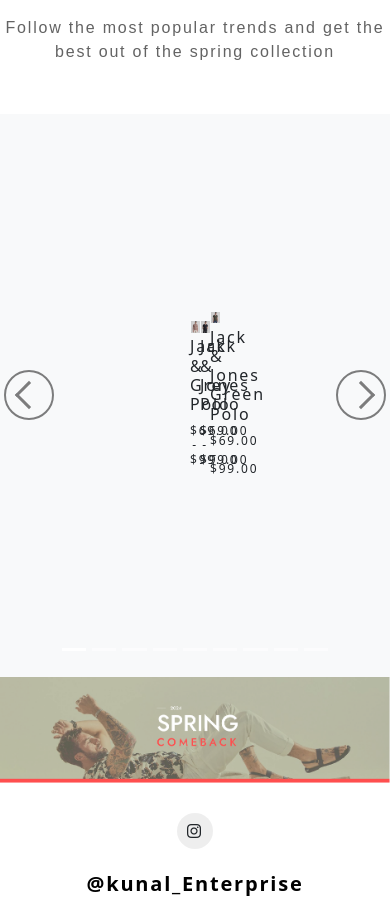
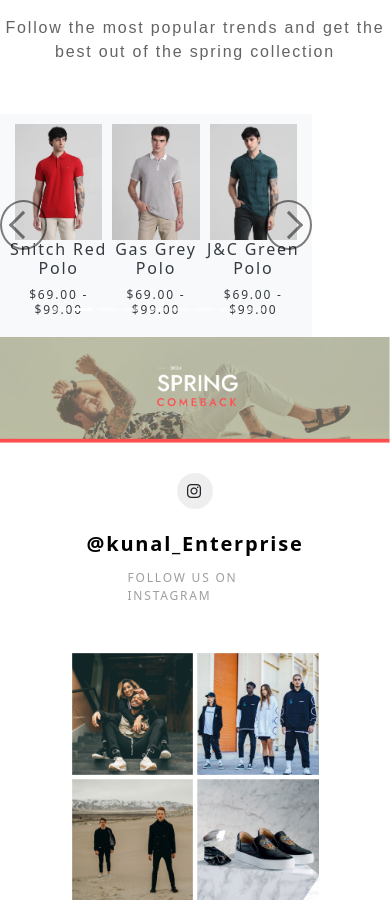
Before and after one commit to harshvijay63/curly-computing-machine, a React (Create React App) app: page / in a window 390 px wide. Shown: the part 2491-3402 px from the top of the page. Built offline with nearby package versions, Linux system fonts and the light colour scheme.

Commit message:
responsive ⚓

```diff
--- a/src/components/Articles.jsx
+++ b/src/components/Articles.jsx
@@ -184,8 +184,9 @@
                     <h1>Great Selection</h1>
                     <p>Follow the most popular trends and get the best out of the spring collection</p>
                 </div>
-                <Carousel activeIndex={index} onSelect={handleSelect} interval={null}>
+                <Carousel className="carousel-fade" activeIndex={index} onSelect={handleSelect} interval={3000}>
                     {carouselItems}
+
                 </Carousel>
             </section>
         </>
--- a/src/styles/main.css
+++ b/src/styles/main.css
@@ -725,17 +725,26 @@
 }
 
 
-/* Carousel Styles */
 .carousel {
-    width: 100%;
+    width: 80%;
     height: auto;
 }
 
+.carousel-fade .carousel-item {
+    opacity: 0;
+    transition-duration: 1s;
+    transition-property: opacity;
+}
+
+.carousel-fade .carousel-item.active {
+    opacity: 1;
+}
+
 .carousel .carousel-item {
-    background-color: #f8f9fa; /* Change this to your preferred background color */
+    background-color: #f8f9fa; /* Preferred background color */
     text-align: center;
     height: auto;
-    padding: 190px;
+    padding: 10px;
 }
 
 .zoom-effect {
@@ -759,49 +768,49 @@
 
 .carousel-control-prev-icon,
 .carousel-control-next-icon {
-    background-image: none; /* Remove default images */
-    width: 50px; /* Set a specific width */
-    height: 50px; /* Set a specific height */
-    border-radius: 50%; /* Circular shape */
+    background-image: none;
+    width: 50px;
+    height: 50px;
+    border-radius: 50%;
     border: 2px solid black;
-    position: relative;
     display: flex;
     align-items: center;
     justify-content: center;
 }
 
-/* Adding custom arrow shapes using pseudo-elements */
 .carousel-control-prev-icon::after,
 .carousel-control-next-icon::after {
-    content: ''; /* Required for pseudo-elements */
+    content: '';
     display: inline-block;
     width: 20px;
     height: 20px;
     border-top: 3px solid black;
-    border-right: 3px solid black; /* Right part of the arrow */
+    border-right: 3px solid black;
     position: absolute;
 }
 
 .carousel-control-prev-icon::after {
-    transform: rotate(-135deg); /* Rotate to look like left arrow */
+    transform: rotate(-135deg);
 }
 
 .carousel-control-next-icon::after {
-    transform: rotate(45deg); /* Rotate to look like right arrow */
+    transform: rotate(45deg);
 }
 
-/* Hover effects to maintain usability */
-
+.carousel-control-prev-icon:hover,
+.carousel-control-next-icon:hover {
+    background-color: rgba(0, 0, 0, 0.1); /* subtle hover effect */
+}
 
 .carousel .carousel-item img {
-     width: 50%; /* This will make the image width equal to the width of its container */
-    height: 50px; /* Adjust this value as needed */
-    object-fit: cover; /* Ensures the image covers the area without distorting aspect ratio */
-    vertical-align: middle; /* This will make the image fit within its container while maintaining its aspect ratio *
+    width: 100%; /* Adjusted for better scaling */
+    height: auto; /* Maintain aspect ratio */
+    object-fit: cover;
+    vertical-align: middle;
 }
 
 .carousel .carousel-item h4, .carousel .carousel-item h5 {
-    color: #343a40; /* Change this to your preferred text color */
+    color: #343a40; /* Text color */
 }
 
 /* Responsive Styles */
```
